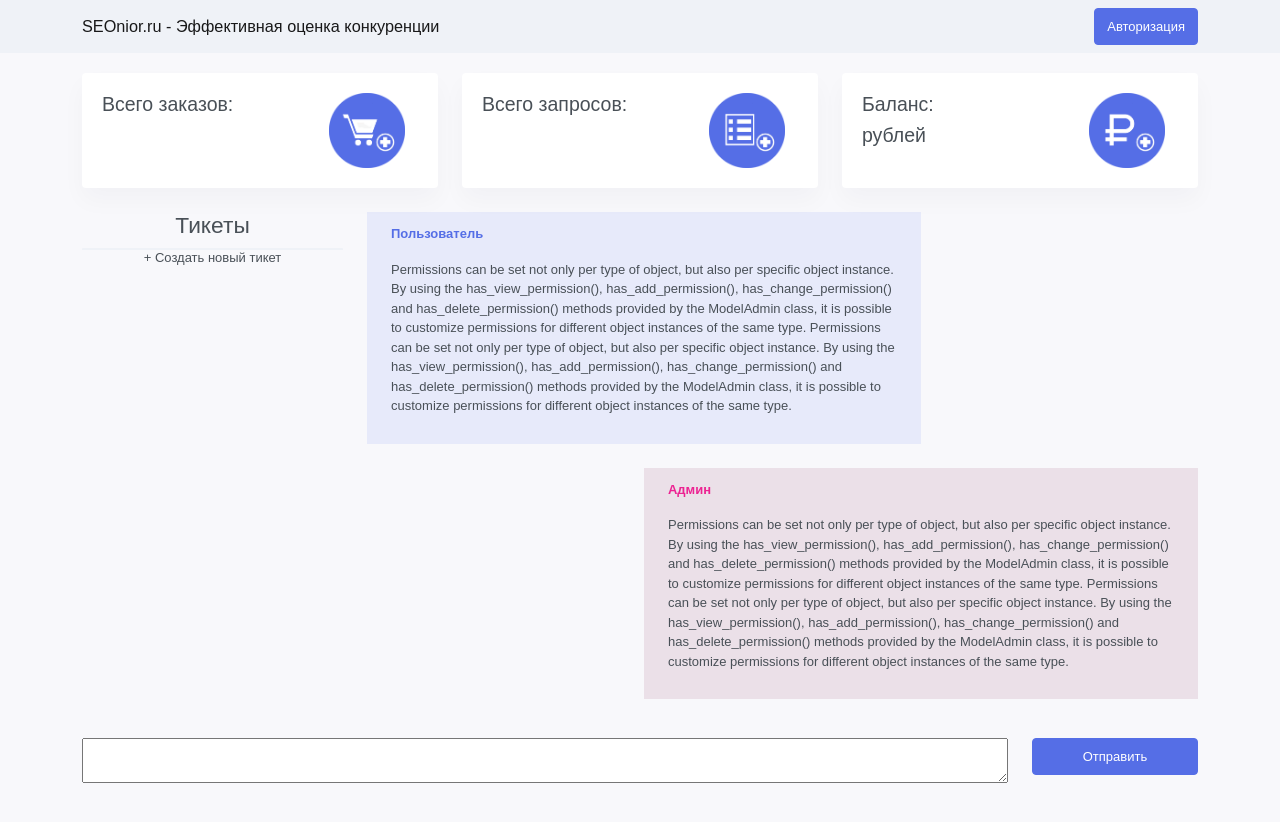
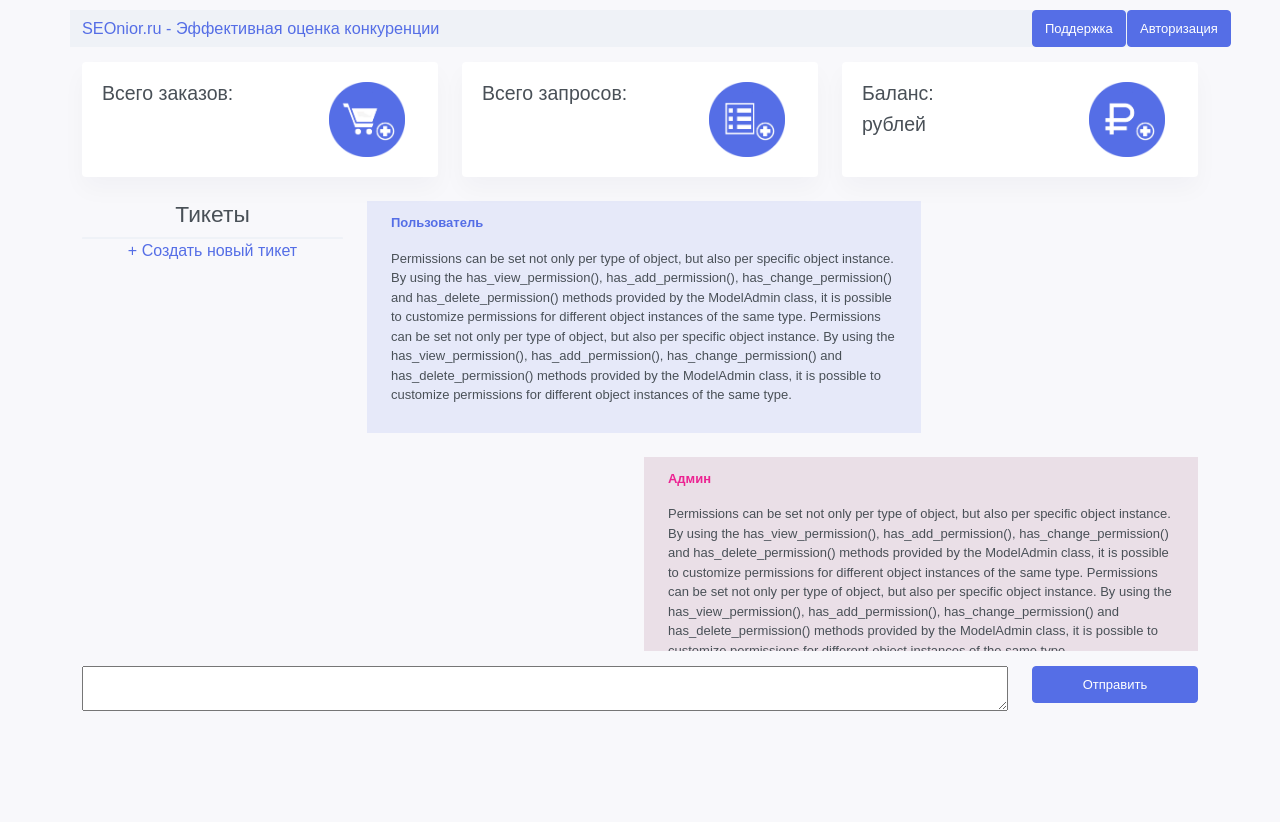
Before and after one commit to Wenfort/concurent_site_release, a Django app: template main/templates/main/ticket.html in a window 1280 px wide. Shown: the top 822 px of the page. Run offline with Django 3.2, Linux system fonts and the light colour scheme; the template is opened without the code that fills it, so the values that code supplies are empty; some libraries are stand-ins or nearby versions.

Commit message:
тикеты работают хорошо. админка не готова.

```diff
--- a/main/static/main/css/own.css
+++ b/main/static/main/css/own.css
@@ -1,5 +1,5 @@
 .chat-window {
-    max-height: 600px;
+    max-height: 450px;
     overflow: auto;
     margin-bottom: 15px;
 }
--- a/main/templates/main/account_page_header.html
+++ b/main/templates/main/account_page_header.html
@@ -1,10 +1,18 @@
 {% load static %}
-<nav class="navbar navbar-light bg-light static-top" style="margin-bottom: 20px;">
-    <div class="container">
-          <a class="navbar-brand" href="#">SEOnior.ru - Эффективная оценка конкуренции</a>
-          <a class="btn btn-primary" href="#">Авторизация</a>
+<div class="container">
+    <div class="row" style="background-color: #eff2f7!important; margin-bottom: 15px; margin-top: 10px;">
+            <div class="col-sm-10">
+                <a class="navbar-brand" href="#">SEOnior.ru - Эффективная оценка конкуренции</a>
+            </div>
+            <div class="col-sm-1">
+                <a class="btn btn-primary" href="#">Поддержка</a>
+            </div>
+            <div class="col-sm-1">
+                <a class="btn btn-primary" href="#">Авторизация</a>
+            </div>
     </div>
-</nav>
+</div>
+
 <div class="container">
     <div class="row">
         <div class="col-md-4">
--- a/main/templates/main/ticket_page_body.html
+++ b/main/templates/main/ticket_page_body.html
@@ -16,10 +16,10 @@
             <h3 style="text-align: center">Тикеты</h3>
             {% if all_tickets %}
                 {% for ticket in all_tickets %}
-                    <p class="ticket-in-list" style="text-align: center; border-top: 2px solid #eff2f7; border-radius: 1px;">Тикет #{{ ticket.id }}</p>
+                    <a href="/main/tickets/{{ ticket.id }}"><p class="ticket-in-list" style="text-align: center; border-top: 2px solid #eff2f7; border-radius: 1px;">Тикет #{{ ticket.id }}</p></a>
                 {% endfor %}
             {% endif %}
-            <h6 style="text-align: center; border-top: 2px solid #eff2f7; border-radius: 1px;">+ Создать новый тикет</h6>
+            <a href="{% url 'add_new_ticket' %}"><p class="ticket-in-list" style="text-align: center; border-top: 2px solid #eff2f7; border-radius: 1px;">+ Создать новый тикет</h6></a>
         </div>
         <div class="col-sm-9">
             {% block content %}
--- a/main/urls.py
+++ b/main/urls.py
@@ -10,6 +10,7 @@ urlpatterns = [
     path('balance', views.balance, name='balance'),
     path('registration', views.registration, name='registration'),
     path('authorization', views.authorization, name='authorization'),
-    path('tickets', views.tickets, name='tickets'),
+    path('tickets/<int:ticket_id>', views.get_ticket_posts_from_ticket, name='posts_from_ticket'),
+    path('tickets', views.get_ticket_posts_from_ticket, name='posts_from_latest_ticket'),
     path('add_new_ticket', views.add_new_ticket, name='add_new_ticket'),
 ]
```
Also changed, not shown: main/views.py (+42 -27 lines), 1 other file.
